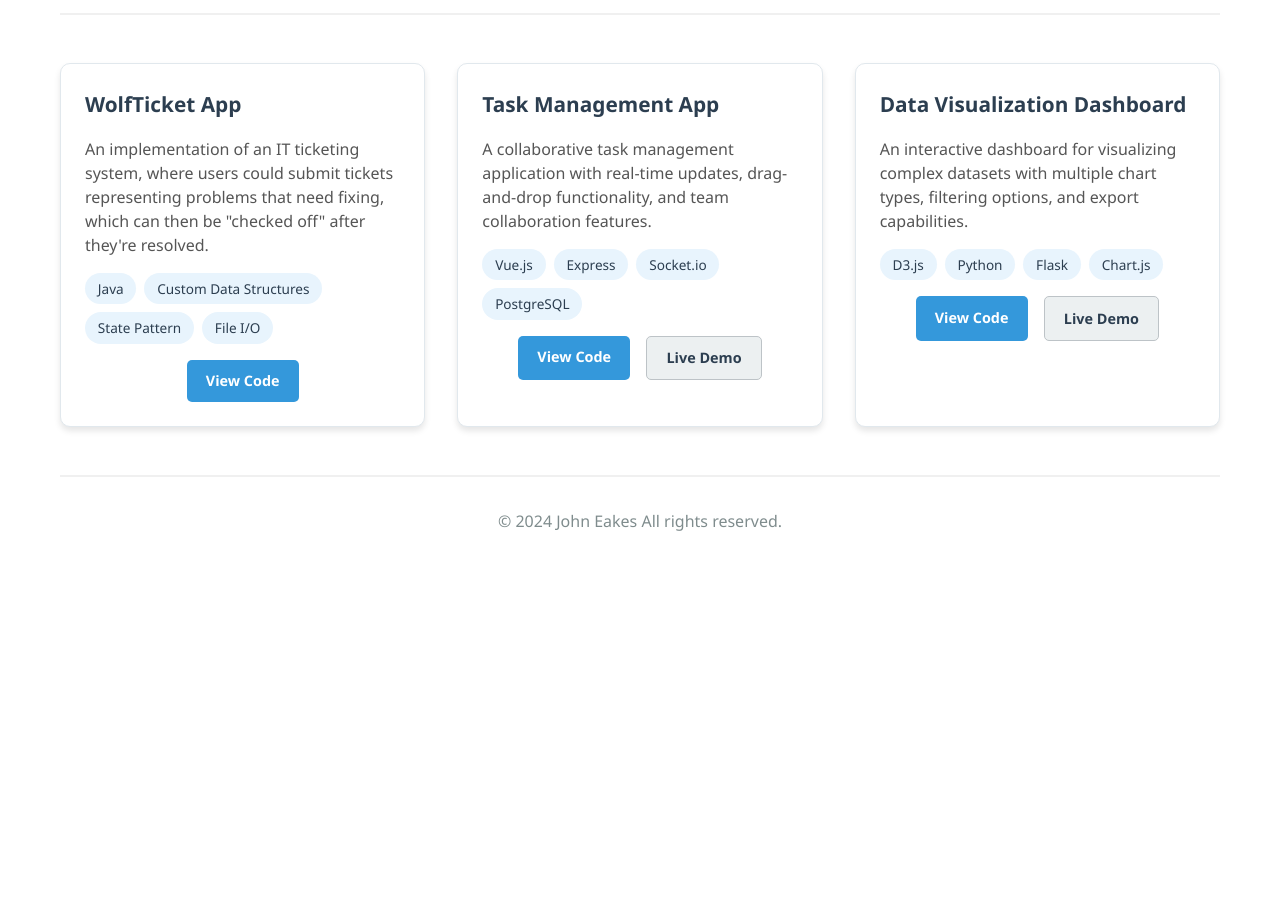
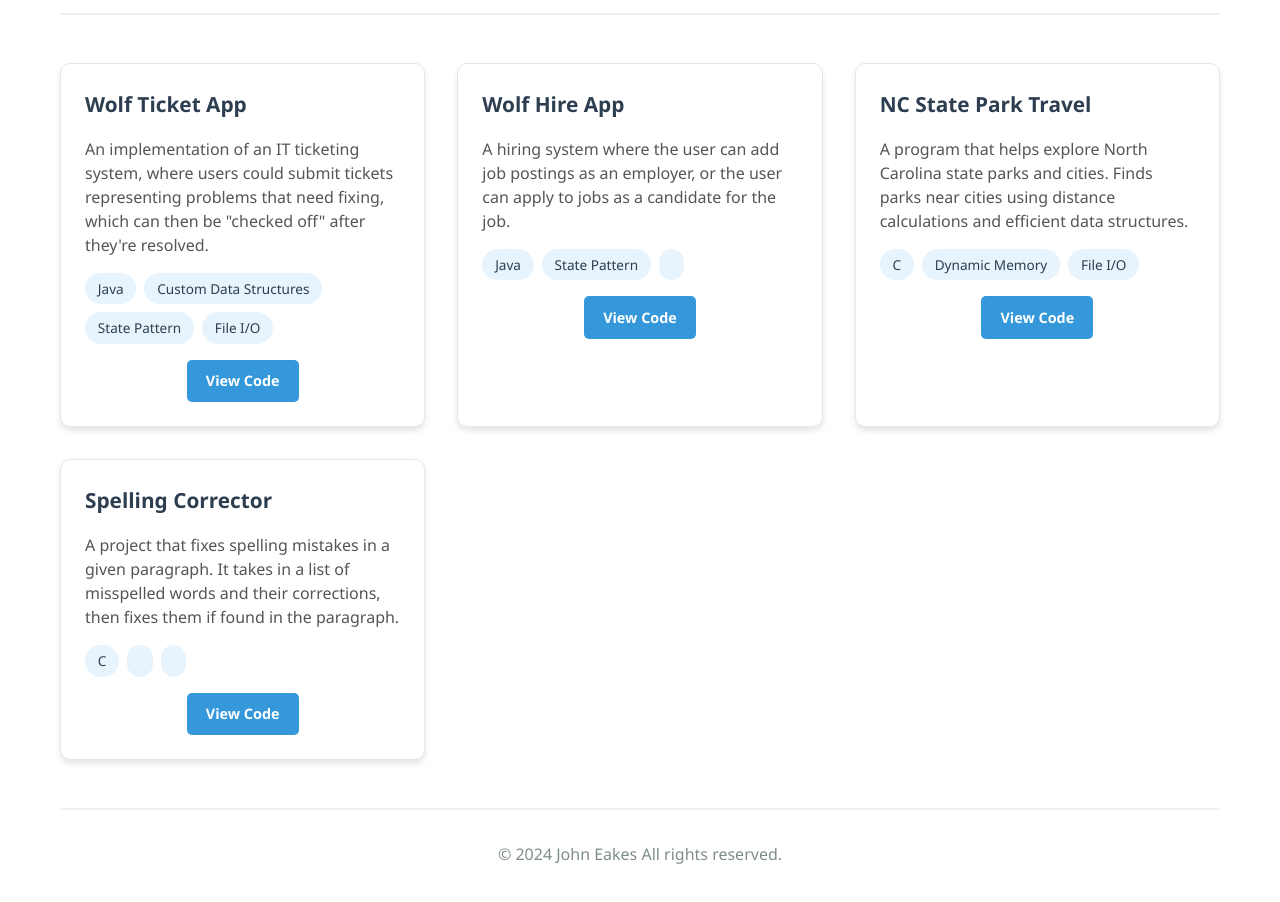
Before and after one commit to john-eakes/john-eakes.github.io, a plain HTML site: page index.html in a window 1280 px wide. Shown: the part 174-1076 px from the top of the page. Before the commit the page ends 800 px from the top, so only its background shows below. Drawn offline with Linux system fonts and the light colour scheme.

Commit message:
Adding 4 projects to portfolio | index.html

```diff
--- a/index.html
+++ b/index.html
@@ -150,7 +150,7 @@
         <div class="projects-grid">
             <!-- Project 1 -->
             <div class="project-card">
-                <h3>WolfTicket App</h3>
+                <h3>Wolf Ticket App</h3>
                 <p>An implementation of an IT ticketing system, where users could submit tickets representing problems that need fixing, which can then be "checked off" after they're resolved.</p>
                 <div class="tech-stack">
                     <span class="tech-tag">Java</span>
@@ -165,33 +165,43 @@
 
             <!-- Project 2 -->
             <div class="project-card">
-                <h3>Task Management App</h3>
-                <p>A collaborative task management application with real-time updates, drag-and-drop functionality, and team collaboration features.</p>
+                <h3>Wolf Hire App</h3>
+                <p>A hiring system where the user can add job postings as an employer, or the user can apply to jobs as a candidate for the job.</p>
                 <div class="tech-stack">
-                    <span class="tech-tag">Vue.js</span>
-                    <span class="tech-tag">Express</span>
-                    <span class="tech-tag">Socket.io</span>
-                    <span class="tech-tag">PostgreSQL</span>
+                    <span class="tech-tag">Java</span>
+                    <span class="tech-tag">State Pattern</span>
+                    <span class="tech-tag"File I/O></span>
                 </div>
                 <div class="project-links">
-                    <a href="https://github.com/yourusername/task-manager" class="btn btn-primary">View Code</a>
-                    <a href="https://yourusername.github.io/task-manager-demo" class="btn btn-secondary">Live Demo</a>
+                    <a href="https://github.com/john-eakes/WolfHire" class="btn btn-primary">View Code</a>
                 </div>
             </div>
 
             <!-- Project 3 -->
             <div class="project-card">
-                <h3>Data Visualization Dashboard</h3>
-                <p>An interactive dashboard for visualizing complex datasets with multiple chart types, filtering options, and export capabilities.</p>
+                <h3>NC State Park Travel</h3>
+                <p>A program that helps explore North Carolina state parks and cities. Finds parks near cities using distance calculations and efficient data structures.</p>
                 <div class="tech-stack">
-                    <span class="tech-tag">D3.js</span>
-                    <span class="tech-tag">Python</span>
-                    <span class="tech-tag">Flask</span>
-                    <span class="tech-tag">Chart.js</span>
+                    <span class="tech-tag">C</span>
+                    <span class="tech-tag">Dynamic Memory</span>
+                    <span class="tech-tag">File I/O</span>
                 </div>
                 <div class="project-links">
-                    <a href="https://github.com/yourusername/data-dashboard" class="btn btn-primary">View Code</a>
-                    <a href="https://yourusername.github.io/dashboard-demo" class="btn btn-secondary">Live Demo</a>
+                    <a href="https://github.com/john-eakes/NC-State-Park-Travel" class="btn btn-primary">View Code</a>
+                </div>
+            </div>
+
+            <!-- Project 4 -->
+            <div class="project-card">
+                <h3>Spelling Corrector</h3>
+                <p>A project that fixes spelling mistakes in a given paragraph. It takes in a list of misspelled words and their corrections, then fixes them if found in the paragraph.</p>
+                <div class="tech-stack">
+                    <span class="tech-tag">C</span>
+                    <span class="tech-tag"></span>
+                    <span class="tech-tag"File I/O></span>
+                </div>
+                <div class="project-links">
+                    <a href="https://github.com/john-eakes/SpellingCorrector" class="btn btn-primary">View Code</a>
                 </div>
             </div>
         </div>
```
